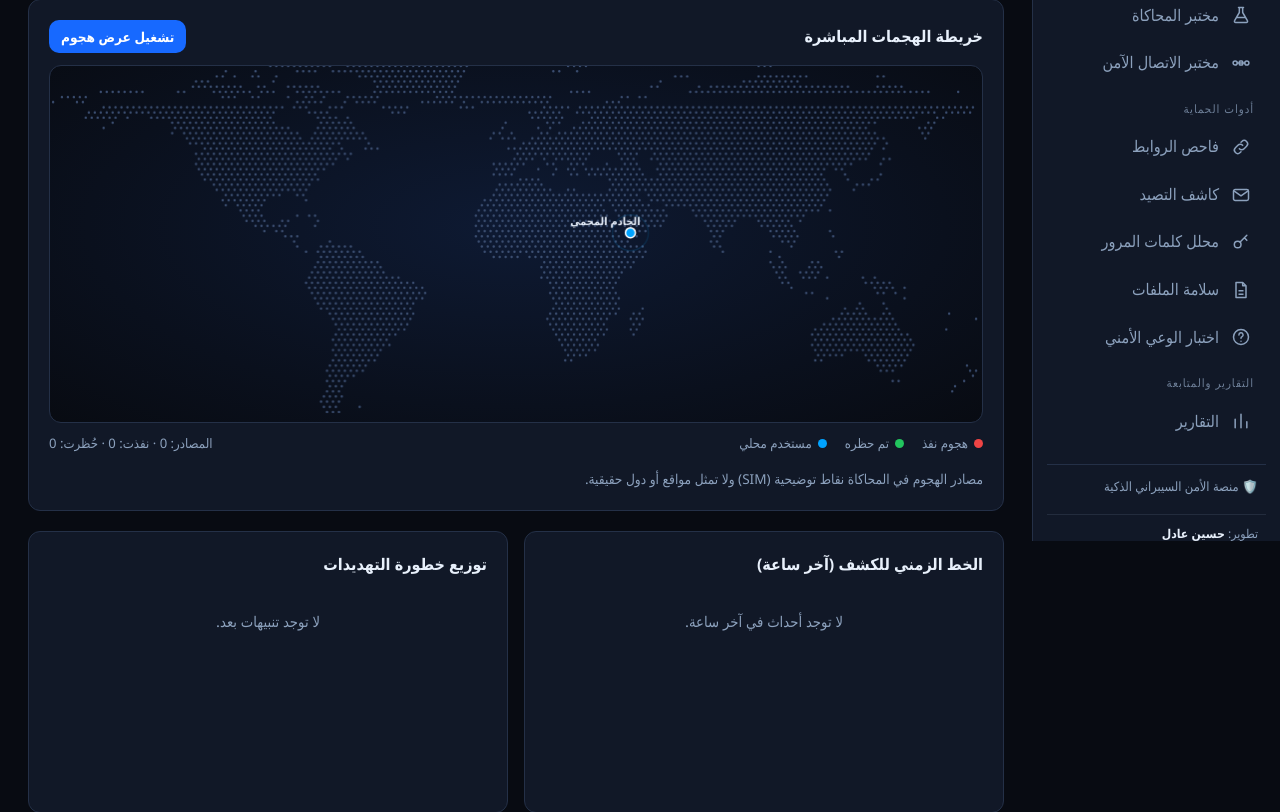
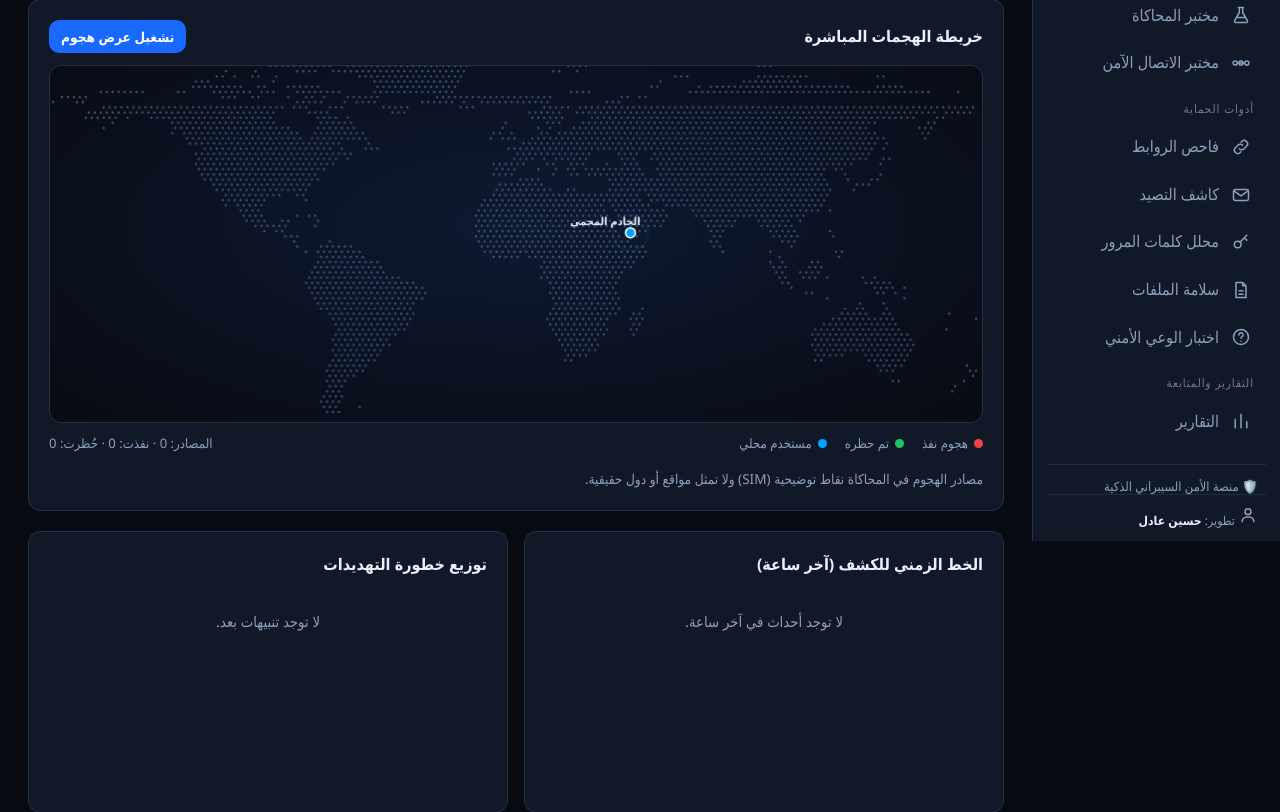
Before and after one commit to hasseensahaeri-ux/CYRO, a Flask app: page / in a window 1280 px wide. Shown: the part 207-1019 px from the top of the page. Run offline with Flask 3, Linux system fonts and the light colour scheme; data that the repository does not hold is empty.

Commit message:
Polish sidebar information cards

```diff
--- a/frontend/templates/base.html
+++ b/frontend/templates/base.html
@@ -6,7 +6,7 @@
 <meta name="csrf-token" content="{{ csrf_token }}">
 <title>CYRO — Intelligent Cybersecurity Platform</title>
 <link rel="icon" type="image/svg+xml" href="{{ url_for('static', filename='favicon.svg') }}">
-<link rel="stylesheet" href="{{ url_for('static', filename='css/main.css', v='20261113-2') }}">
+<link rel="stylesheet" href="{{ url_for('static', filename='css/main.css', v='20261113-3') }}">
 </head>
 <body>
 <svg width="0" height="0" class="sprite" aria-hidden="true">
@@ -50,8 +50,15 @@
       {% endfor %}
       {% endfor %}
     </nav>
-    <p class="tagline" data-i18n="tagline"></p>
-    <p class="developer-credit" dir="rtl">تطوير: <strong>حسين عادل</strong></p>
+    <div class="side-meta-stack" aria-label="معلومات المنصة والمطور">
+      <p class="tagline side-meta-item" data-i18n="tagline">
+        <svg class="ico side-meta-icon" aria-hidden="true"><use href="#i-shield"/></svg>
+      </p>
+      <p class="developer-credit side-meta-item" dir="rtl">
+        <svg class="ico side-meta-icon" aria-hidden="true"><use href="#i-user"/></svg>
+        <span>تطوير: <strong>حسين عادل</strong></span>
+      </p>
+    </div>
   </aside>
   <div class="scrim" id="scrim"></div>
 
```
